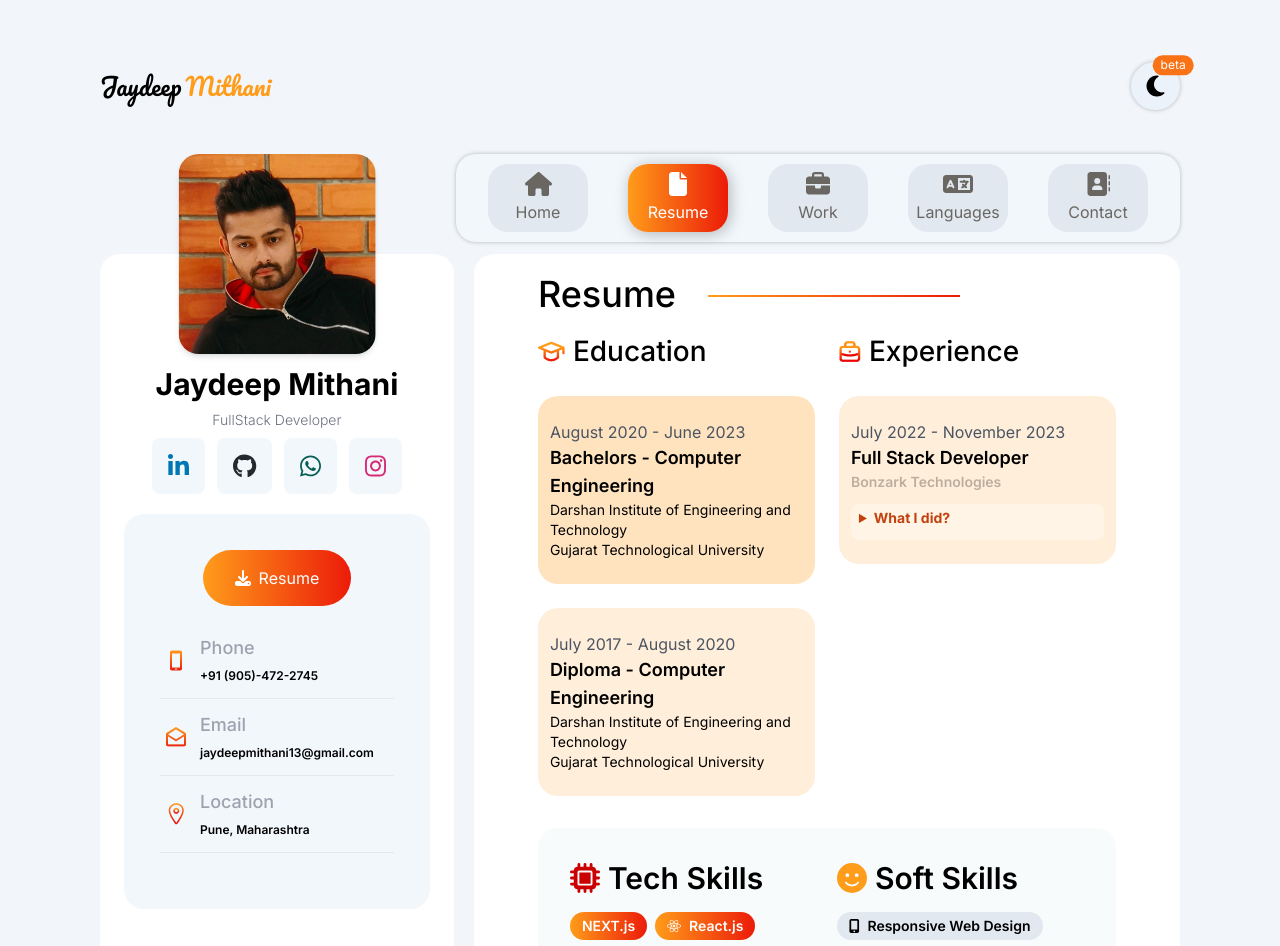
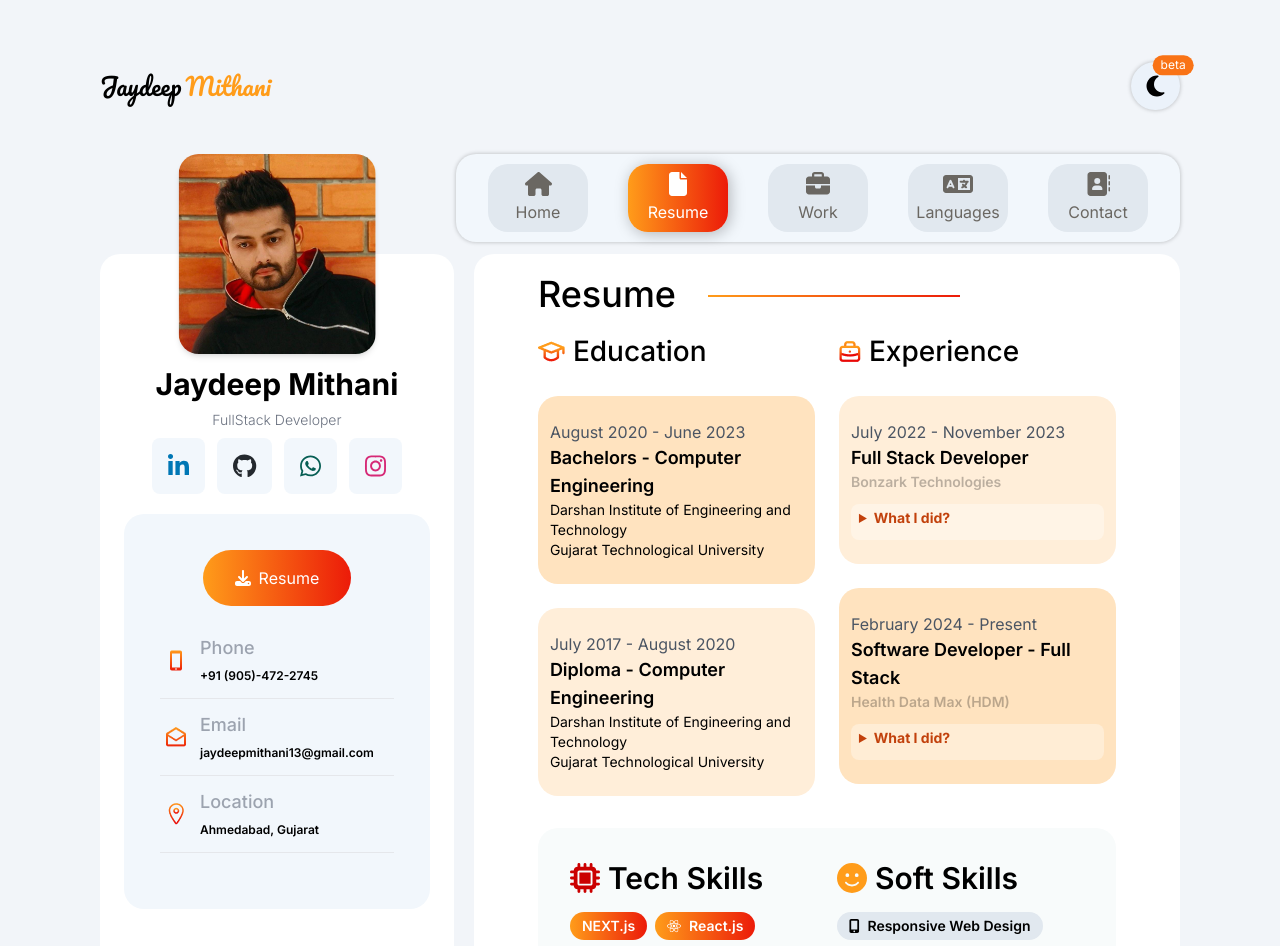
Before and after one commit to jaydeep-mithani/my-profile, a Next.js app: page /resume in a window 1280 px wide. Shown: the top 946 px of the page. Built offline with nearby package versions, Linux system fonts and the light colour scheme.

Commit message:
profile update

```diff
--- a/src/Content/experience.ts
+++ b/src/Content/experience.ts
@@ -15,4 +15,21 @@ export const experience = [
       "Communicated with clients on regular bases for daily updates and future descissions.",
     ],
   },
+  {
+    id: "hdm",
+    companyName: "Health Data Max (HDM)",
+    joinMonth: "February",
+    joinYear: 2024,
+    seperationMonth: "Present",
+    seperationYear: "",
+    jobTitle: "Software Developer - Full Stack",
+    points: [
+      "Developed responsive UI screens based on Figma references given, and implemented all related functionalities, and represented API response data in several forms using ReactJS & MaterialUI.",
+      "Developed RESTful APIs using NodeJs & ExpressJS to query MongoDB database and serve an appropriate response.",
+      "Migrated NodeJs APIs from using DynamoDB & Elasticsearch into using MongoDB for a single central database, and easier, and more performance efficient querying.",
+      "Led a small team in a technology migration mission for migrating the entire back-end from NodeJs to FASTapi tech stack.",
+      "Took ownership of the entire front-end of the HDM App. ",
+      "Communicated and collaborated with the team in a remote environment to kept updated with the developments.",
+    ],
+  },
 ];
--- a/src/Content/info.ts
+++ b/src/Content/info.ts
@@ -16,7 +16,7 @@ export const info = [
   {
     title: "Location",
     id: "location",
-    value: "Pune, Maharashtra",
+    value: "Ahmedabad, Gujarat",
     iconPath: "./icons/location.png",
   },
 ];
```
Also changed, not shown: 1 other file (tests, documents, lock files or other folders).
